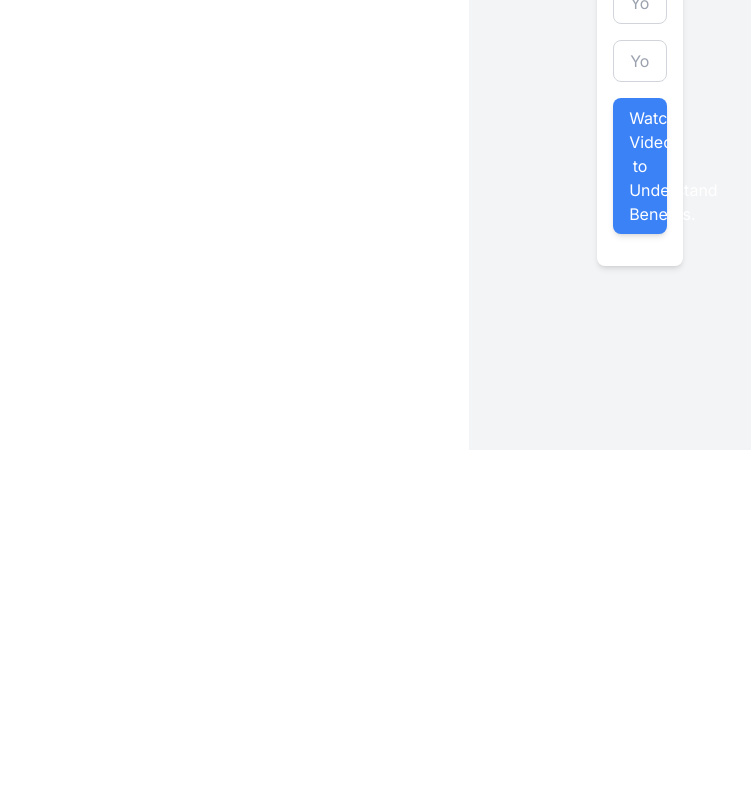
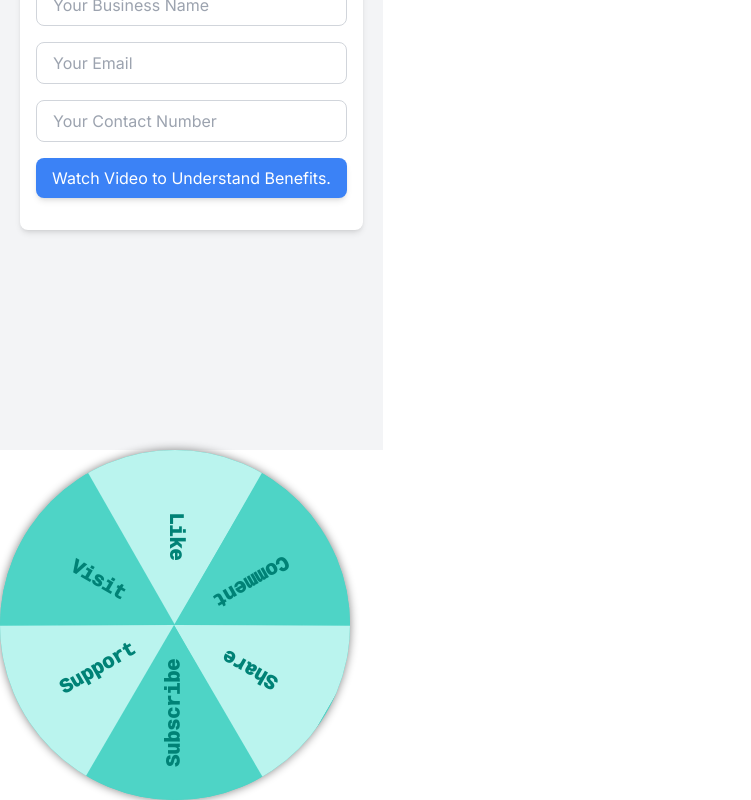
Before and after one commit to nacermanuel/proactiv-marketing, a Next.js app: page / in a window 1280 px wide. Shown: the part 366-1166 px from the top of the page, without its empty margins (0-751 px from the left). Before the commit the page ends 816 px from the top, so only its background shows below. Built offline with nearby package versions, Linux system fonts and the light colour scheme.

Commit message:
second component

```diff
--- a/app/components/Comp01.js
+++ b/app/components/Comp01.js
@@ -3,7 +3,9 @@
 const Comp01 = () => {
   return (
     <div className="flex justify-center items-center min-h-screen bg-gray-100">
-      <form className="flex flex-col w-11/12 md:w-1/2 lg:w-1/3 xl:w-1/4 px-4 py-8 bg-white rounded-lg shadow-md">
+      <form id="formulario" className="flex flex-col px-4 py-8 mx-5 bg-white rounded-lg shadow-md relative">
+        <p id="close" className=" absolute top-0 right-0">X</p>
+        <p>Claim your gift</p>
         <input
           type="text"
           placeholder="Your Name"
--- /dev/null
+++ b/app/components/Spinning/Spinning.css
@@ -0,0 +1,58 @@
+.containerCSS {
+    height: 350px;
+    width: 350px;
+    background: #4ed4c6;
+    position: relative;
+    border-radius: 50%;
+    overflow: hidden;
+    box-shadow: 0 0 10px gray;
+    transition: 3s all;
+}
+
+.containerDIV {
+    height: 50%;
+    width: 200px;
+    clip-path: polygon(100% 0, 50% 100%, 0 0);
+    transform: translateX(-50%);
+    transform-origin: bottom;
+    position: absolute;
+    left: 21%;
+    display: flex;
+    align-items: center;
+    justify-content: center;
+    font-size: 20px;
+    font-family: monospace;
+    font-weight: 1000;
+    color: #008276;
+    writing-mode: vertical-rl;
+}
+
+.containerONE {
+    background: #baf4ee;
+    left: 50%;
+}
+
+.containerTWO {
+    background: #4ed4c6;
+    transform: rotate(60deg);
+}
+
+.containerTHREE {
+    background: #baf4ee;
+    transform: rotate(120deg);
+}
+
+.containerFOUR {
+    background: #4ed4c6;
+    transform: rotate(180deg);
+}
+
+.containerFIVE {
+    background: #baf4ee;
+    transform: rotate(240deg);
+}
+
+.containerSIX {
+    background: #4ed4c6;
+    transform: rotate(300deg);
+}
--- /dev/null
+++ b/app/components/Spinning/Spinning.js
@@ -0,0 +1,16 @@
+'use client'
+import React from 'react'
+import './Spinning.css'
+
+export const Spinning = () => {
+  return (
+    <div class="containerCSS">
+      <div class="containerDIV containerONE">Like</div>
+      <div class="containerDIV containerTWO">Comment</div>
+      <div class="containerDIV containerTHREE">Share</div>
+      <div class="containerDIV containerFOUR">Subscribe</div>
+      <div class="containerDIV containerFIVE">Support</div>
+      <div class="containerDIV containerSIX">Visit</div>
+    </div>
+  )
+}
--- a/app/page.js
+++ b/app/page.js
@@ -1,14 +1,14 @@
 import styles from './page.module.css'
 
 import Comp01 from './components/Comp01'
+import  {Spinning}  from './components/Spinning/Spinning'
 
 
 export default function Home() {
   return (
-    <main className={styles.main}>
-        <div id="containerNEW" className="flex justify-center items-start w-[1200px] h-auto min-h-[100vh] pt-4">
+        <div id="containerNEW" className="flex flex-col justify-center items-start h-auto pt-4 ">
           <Comp01/>
+          <Spinning/>
         </div>
-    </main>
   )
 }
--- a/app/page.module.css
+++ b/app/page.module.css
@@ -3,5 +3,4 @@
   flex-direction: column;
   justify-content: space-between;
   align-items: center;
-  min-height: 100vh;
 }
```
